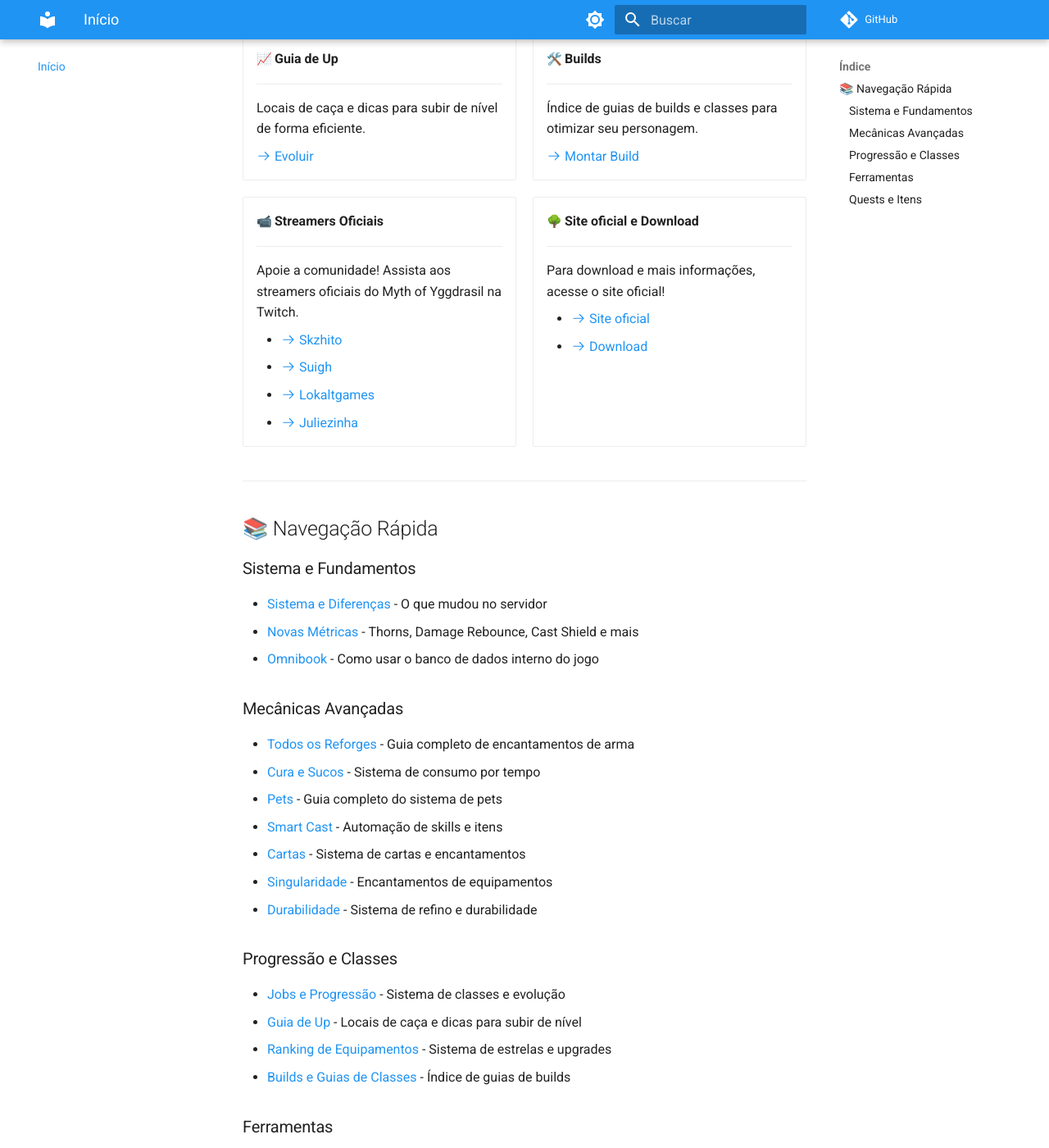
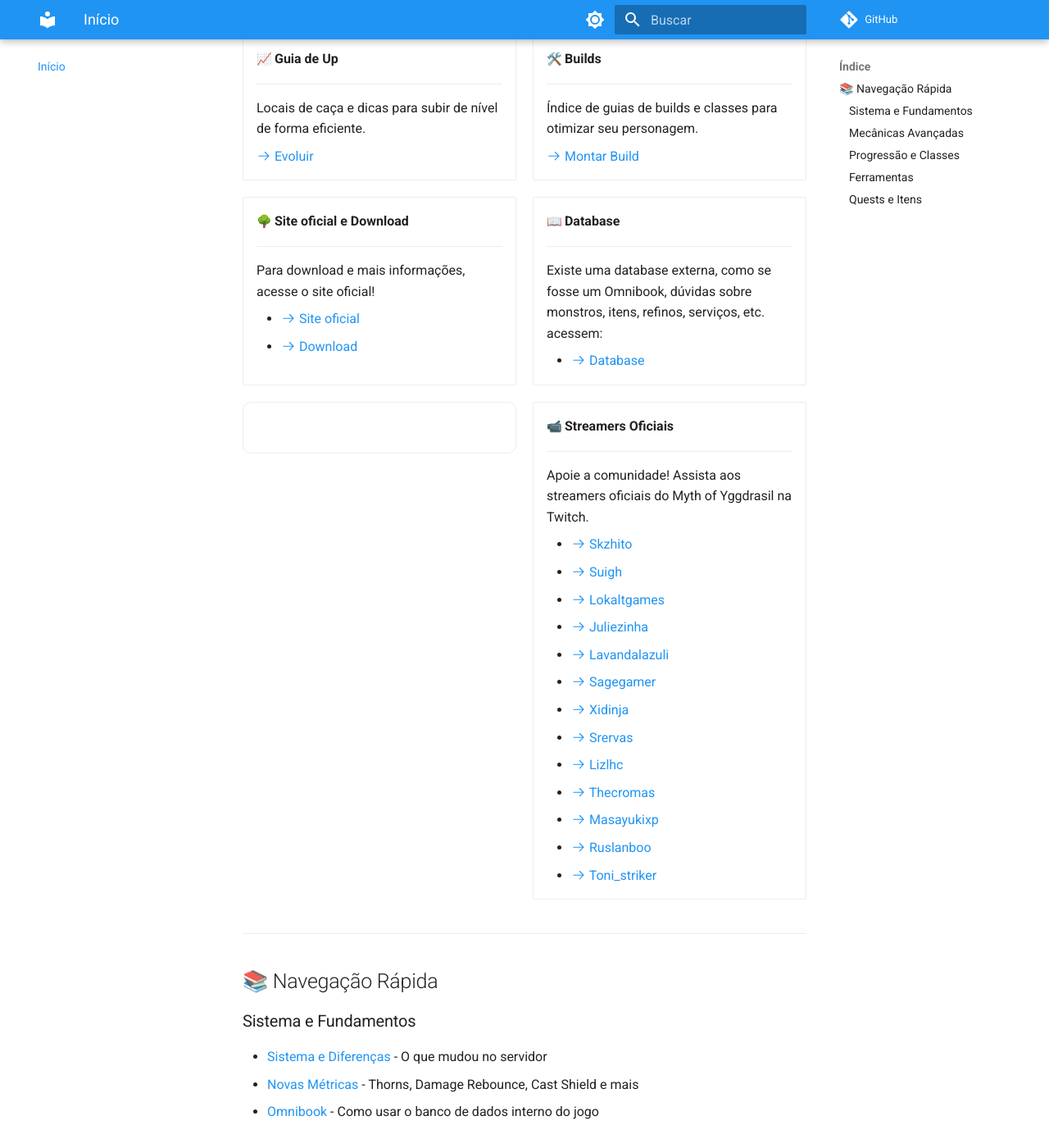
Before and after one commit to mythofyggdrasil/mythofyggdrasil.github.io, an MkDocs documentation site: the page built from docs/index.md, in a window 1280 px wide and 1400 px high, scrolled down 1107 px. Shown: the whole window at 82% size. Built offline with MkDocs 1.6.1 and Material for MkDocs 9.7.7, drawn with Linux system fonts in a browser that asks for light colours; emoji names are drawn with the system emoji font; comment, search, counter and statistics services are not loaded.

Commit message:
Atualizar o index.md

```diff
--- a/docs/index.md
+++ b/docs/index.md
@@ -72,6 +72,27 @@ Esta wiki é um guia completo para o servidor **Myth of Yggdrasil**, um servidor
 
     [:octicons-arrow-right-24: Montar Build](builds.md)
 
+
+-   :deciduous_tree: **Site oficial e Download**
+
+    ---
+
+    Para download e mais informações, acesse o site oficial!
+
+    *   [:octicons-arrow-right-24: Site oficial](https://mythofyggdrasil.com/br)
+    *   [:octicons-arrow-right-24: Download](https://mythofyggdrasil.com/br/download)
+
+
+-   :book: **Database**
+
+    ---
+
+    Existe uma database externa, como se fosse um Omnibook, dúvidas sobre monstros, itens, refinos, serviços, etc. acessem:
+
+    *   [:octicons-arrow-right-24: Database](https://ragnawiki-jkysc4bb.manus.space/)
+
+---
+
 -   :video_camera: **Streamers Oficiais**
 
     ---
@@ -82,15 +103,15 @@ Esta wiki é um guia completo para o servidor **Myth of Yggdrasil**, um servidor
     *   [:octicons-arrow-right-24: Suigh](https://www.twitch.tv/suigh)
     *   [:octicons-arrow-right-24: Lokaltgames](https://www.twitch.tv/lokaltgames)
     *   [:octicons-arrow-right-24: Juliezinha](https://www.twitch.tv/julliezinha)
-
--   :deciduous_tree: **Site oficial e Download**
-
-    ---
-
-    Para download e mais informações, acesse o site oficial!
-
-    *   [:octicons-arrow-right-24: Site oficial](https://mythofyggdrasil.com/br)
-    *   [:octicons-arrow-right-24: Download](https://mythofyggdrasil.com/br/download)
+    *   [:octicons-arrow-right-24: Lavandalazuli](https://www.twitch.tv/lavandalazuli)
+    *   [:octicons-arrow-right-24: Sagegamer](https://www.twitch.tv/sagegamer)
+    *   [:octicons-arrow-right-24: Xidinja](https://www.twitch.tv/xidinja)
+    *   [:octicons-arrow-right-24: Srervas](https://www.twitch.tv/srervas)
+    *   [:octicons-arrow-right-24: Lizlhc](https://www.twitch.tv/lizlhc)
+    *   [:octicons-arrow-right-24: Thecromas](https://www.twitch.tv/thecromas)
+    *   [:octicons-arrow-right-24: Masayukixp](https://www.twitch.tv/masayukixp)
+    *   [:octicons-arrow-right-24: Ruslanboo](https://www.twitch.tv/ruslanboo)
+    *   [:octicons-arrow-right-24: Toni_striker](https://twitch.tv/toni_striker)
 
 </div>
 
```
